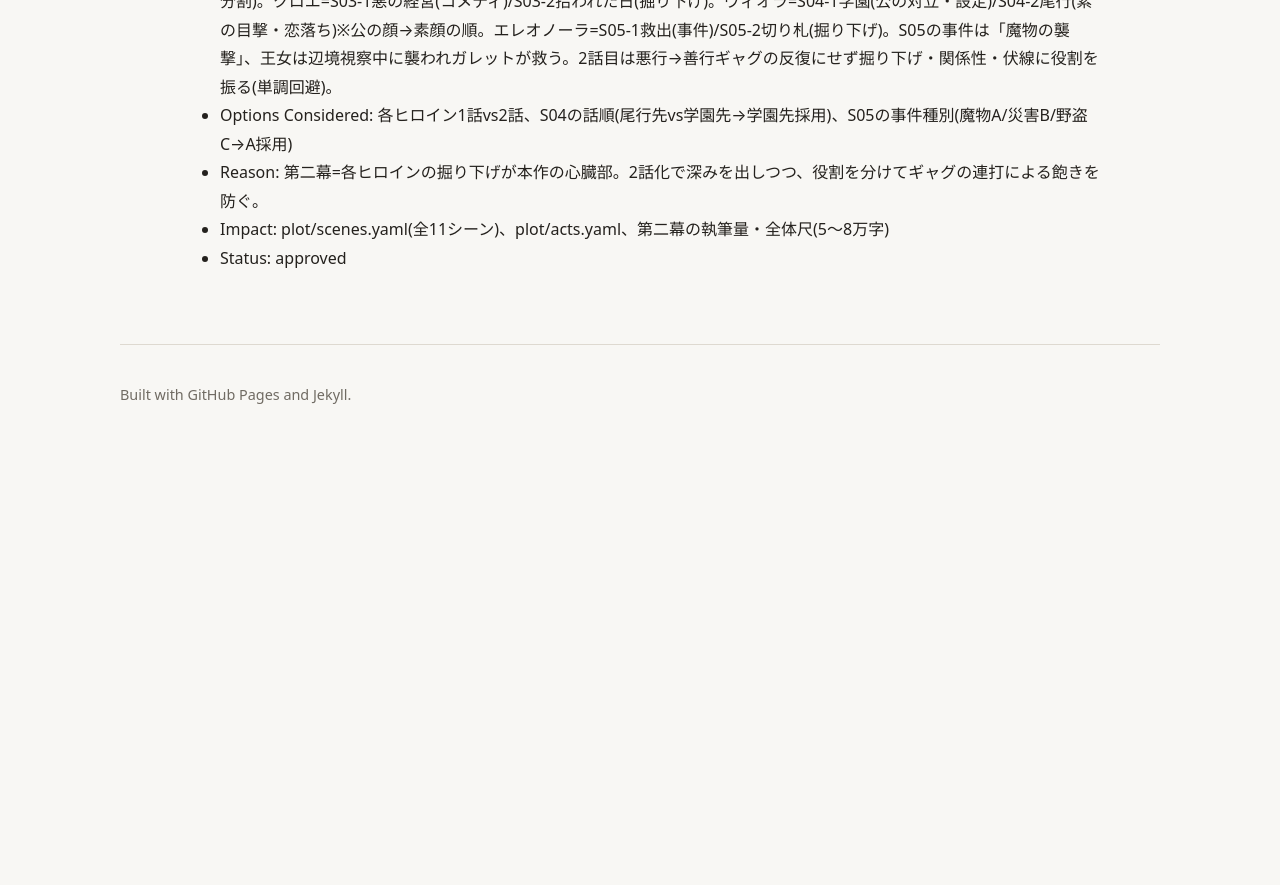
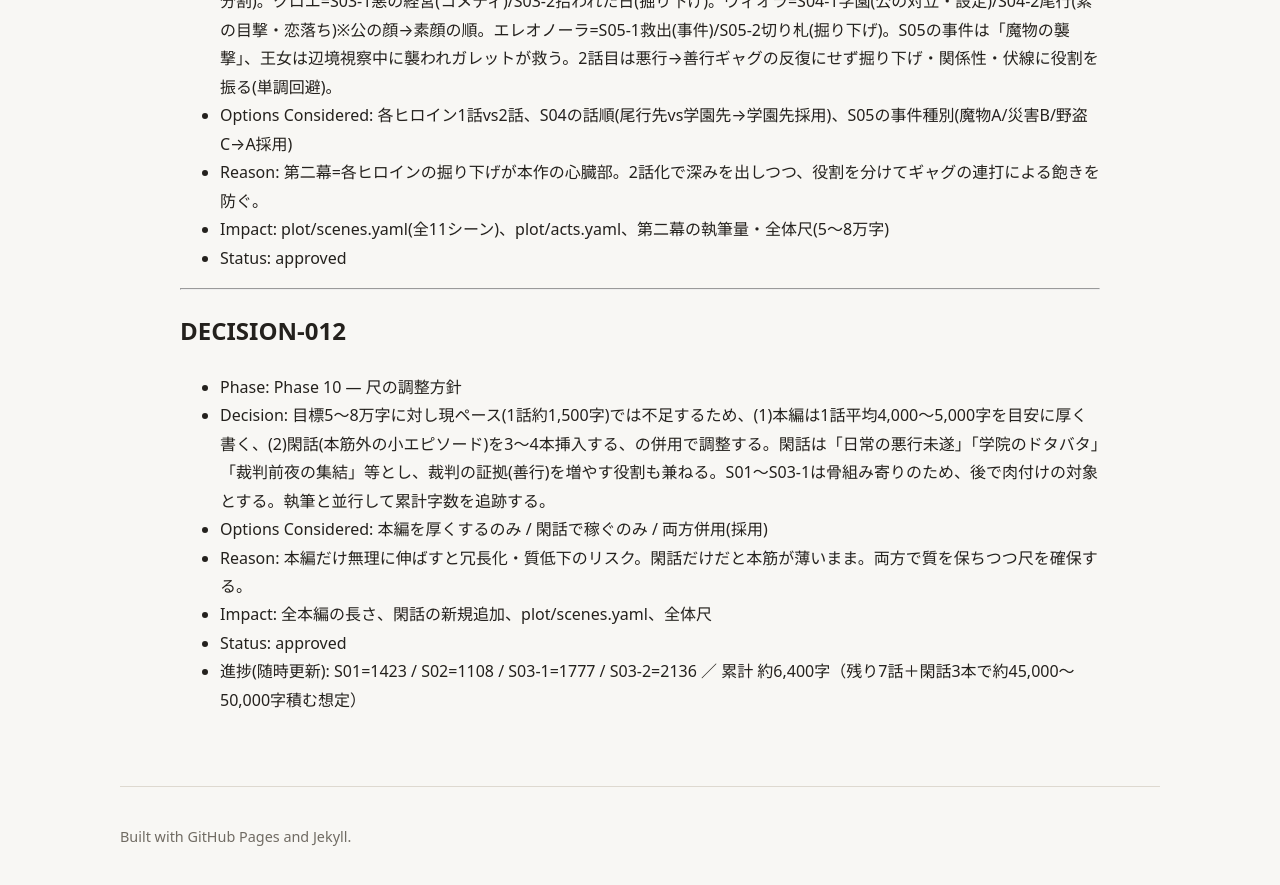
Before and after one commit to nao-onion/novel, a Jekyll site: the page built from specs/decision_log.md, in a window 1280 px wide and 900 px high, scrolled down 3799 px. Shown: the top 885 px of the window. Built offline with Jekyll 4.4.1, drawn with Linux system fonts in a browser that asks for light colours; our own code applies the rules of GitHub Pages for plain Markdown files; before the commit the page ends 4257 px from its top, so only the background shows below that.

Commit message:
Add S03-2 拾われた日 (クロエ掘り下げ) + 尺調整方針
- 本文: S03-2 を追加、manuscript.md に反映
- 設定: クロエの本名リンド男爵家・救出の過去を characters.yaml に追記
- plot: 閑話枠KAN-1〜3を予約、S03-2 を drafted に
- specs: DECISION-012(尺調整方針)を記録、累計約6,400字

Co-Authored-By: Claude Opus 4.8 <noreply@anthropic.com>

```diff
--- a/bible/characters.yaml
+++ b/bible/characters.yaml
@@ -57,12 +57,14 @@ characters:
 
   - id: CHAR-002
     name: "クロエ"
+    full_name: "クロエ・リンド（旧リンド男爵家）"
     role: "heroine_maid"
     age: 15
+    backstory: "バルゴアとの境にあった小貴族リンド男爵家の娘。父が保証人倒れで借財を負い母は病死、12歳の冬に父も死に、借金のかたに市場で売られかけた。そこを当時13歳のガレットが小遣いの全財産で『悪い契約だ』と言い張って買い取り(=救出)、以来メイドとして仕える。これが崇拝の原点(manuscript/S03-2.md)。"
     public_profile:
       summary: "ガレットに仕える毒舌メイド。真顔のツッコミでガレットの悪ぶりを突き放す。"
       occupation: "侍女(メイド)"
-      social_position: "没落貴族の出。ガレット家に拾われた身"
+      social_position: "没落したリンド男爵家の出。ガレット家に拾われた身"
     core:
       desire: "ガレットの傍に居続けること"
       fear: "ガレットに不要とされること / 彼の傍を誰かに奪われること"
--- a/specs/decision_log.md
+++ b/specs/decision_log.md
@@ -118,3 +118,15 @@
 - Reason: 第二幕=各ヒロインの掘り下げが本作の心臓部。2話化で深みを出しつつ、役割を分けてギャグの連打による飽きを防ぐ。
 - Impact: plot/scenes.yaml(全11シーン)、plot/acts.yaml、第二幕の執筆量・全体尺(5〜8万字)
 - Status: approved
+
+---
+
+## DECISION-012
+
+- Phase: Phase 10 — 尺の調整方針
+- Decision: 目標5〜8万字に対し現ペース(1話約1,500字)では不足するため、(1)本編は1話平均4,000〜5,000字を目安に厚く書く、(2)閑話(本筋外の小エピソード)を3〜4本挿入する、の併用で調整する。閑話は「日常の悪行未遂」「学院のドタバタ」「裁判前夜の集結」等とし、裁判の証拠(善行)を増やす役割も兼ねる。S01〜S03-1は骨組み寄りのため、後で肉付けの対象とする。執筆と並行して累計字数を追跡する。
+- Options Considered: 本編を厚くするのみ / 閑話で稼ぐのみ / 両方併用(採用)
+- Reason: 本編だけ無理に伸ばすと冗長化・質低下のリスク。閑話だけだと本筋が薄いまま。両方で質を保ちつつ尺を確保する。
+- Impact: 全本編の長さ、閑話の新規追加、plot/scenes.yaml、全体尺
+- Status: approved
+- 進捗(随時更新): S01=1423 / S02=1108 / S03-1=1777 / S03-2=2136 ／ 累計 約6,400字（残り7話＋閑話3本で約45,000〜50,000字積む想定）
```
Also changed, not shown: manuscript.md (+6 -0 lines), manuscript/S03-2.md (added, +101 -0 lines), plot/scenes.yaml (+26 -1 lines).
